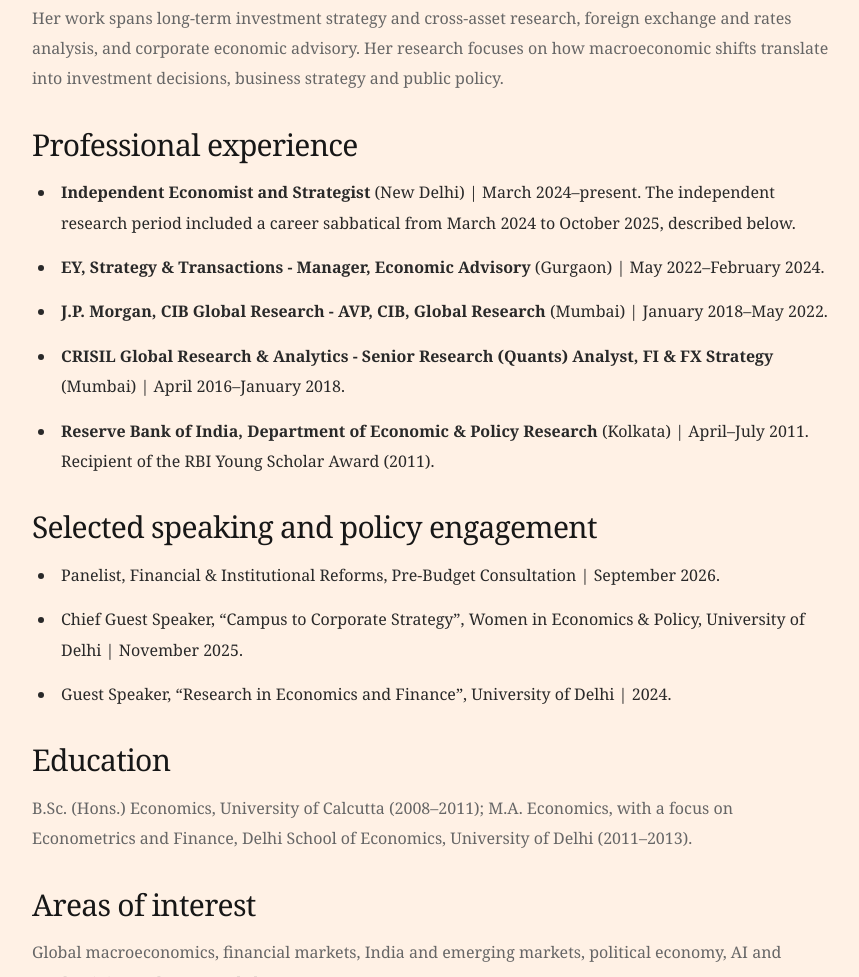
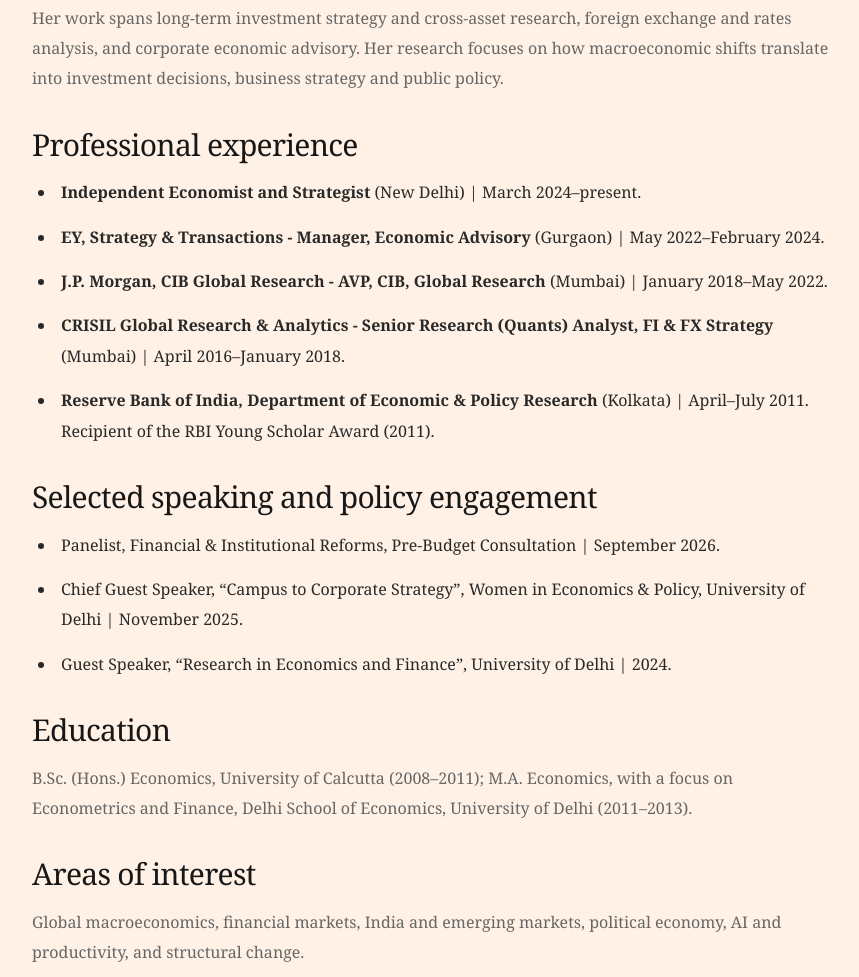
Before and after one commit to SKunduEcon/SKunduEcon.github.io, a plain HTML site: page about.html in a window 1280 px wide. Shown: the part 1262-2239 px from the top of the page, without its empty margins (208-1067 px from the left). Drawn offline with Linux system fonts and the light colour scheme.

Commit message:
Remove career sabbatical sentence from About page

```diff
--- a/about.html
+++ b/about.html
@@ -74,7 +74,7 @@
 
       <h2 class="section-heading">Professional experience</h2>
       <ul>
-        <li><strong>Independent Economist and Strategist</strong> (New Delhi) | March 2024–present. The independent research period included a career sabbatical from March 2024 to October 2025, described below.</li>
+        <li><strong>Independent Economist and Strategist</strong> (New Delhi) | March 2024–present. </li>
 
         <li><strong>EY, Strategy &amp; Transactions - Manager, Economic Advisory</strong> (Gurgaon) | May 2022–February 2024.</li>
         <li><strong>J.P. Morgan, CIB Global Research - AVP, CIB, Global Research</strong> (Mumbai) | January 2018–May 2022.</li>
```
